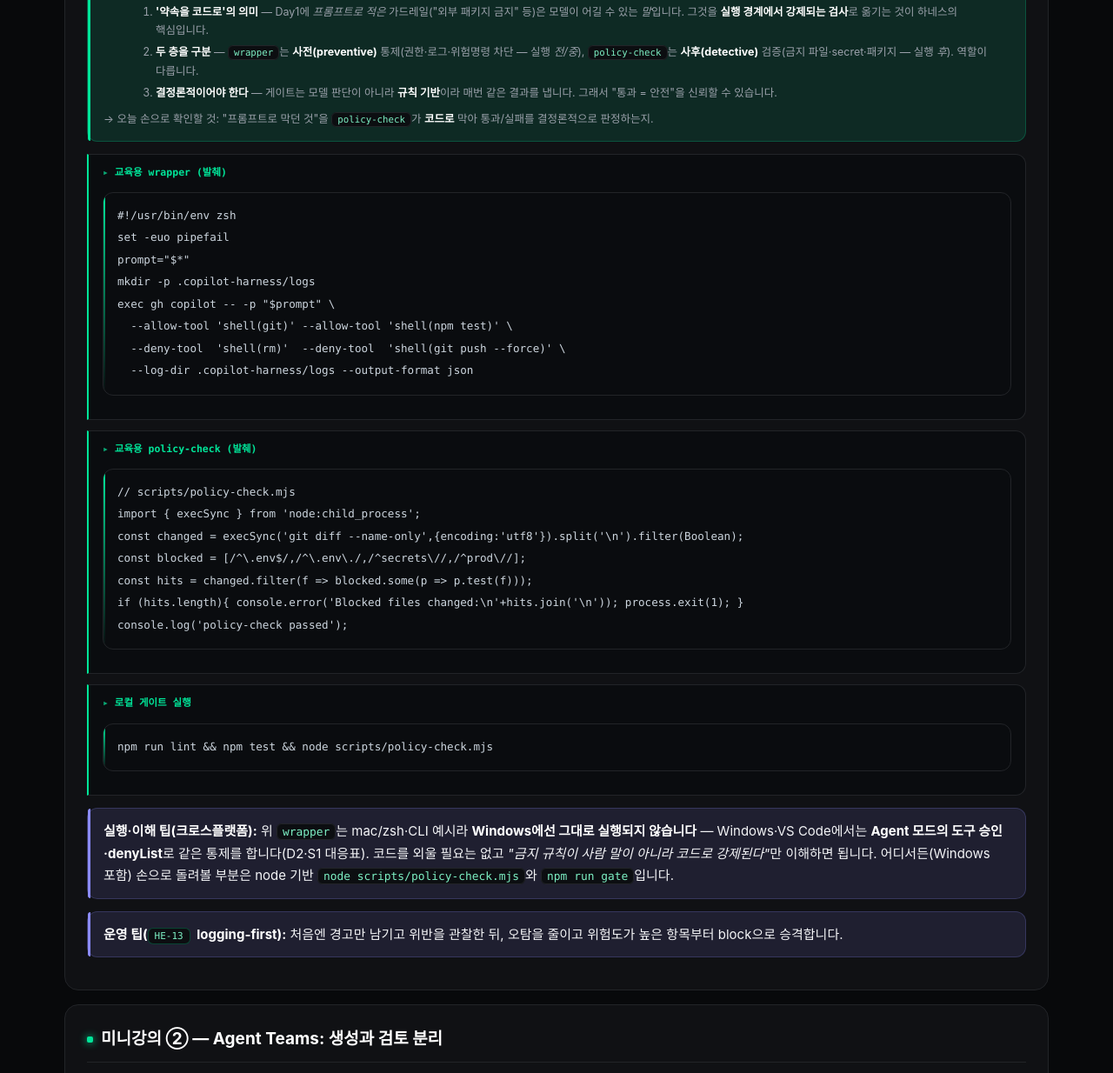
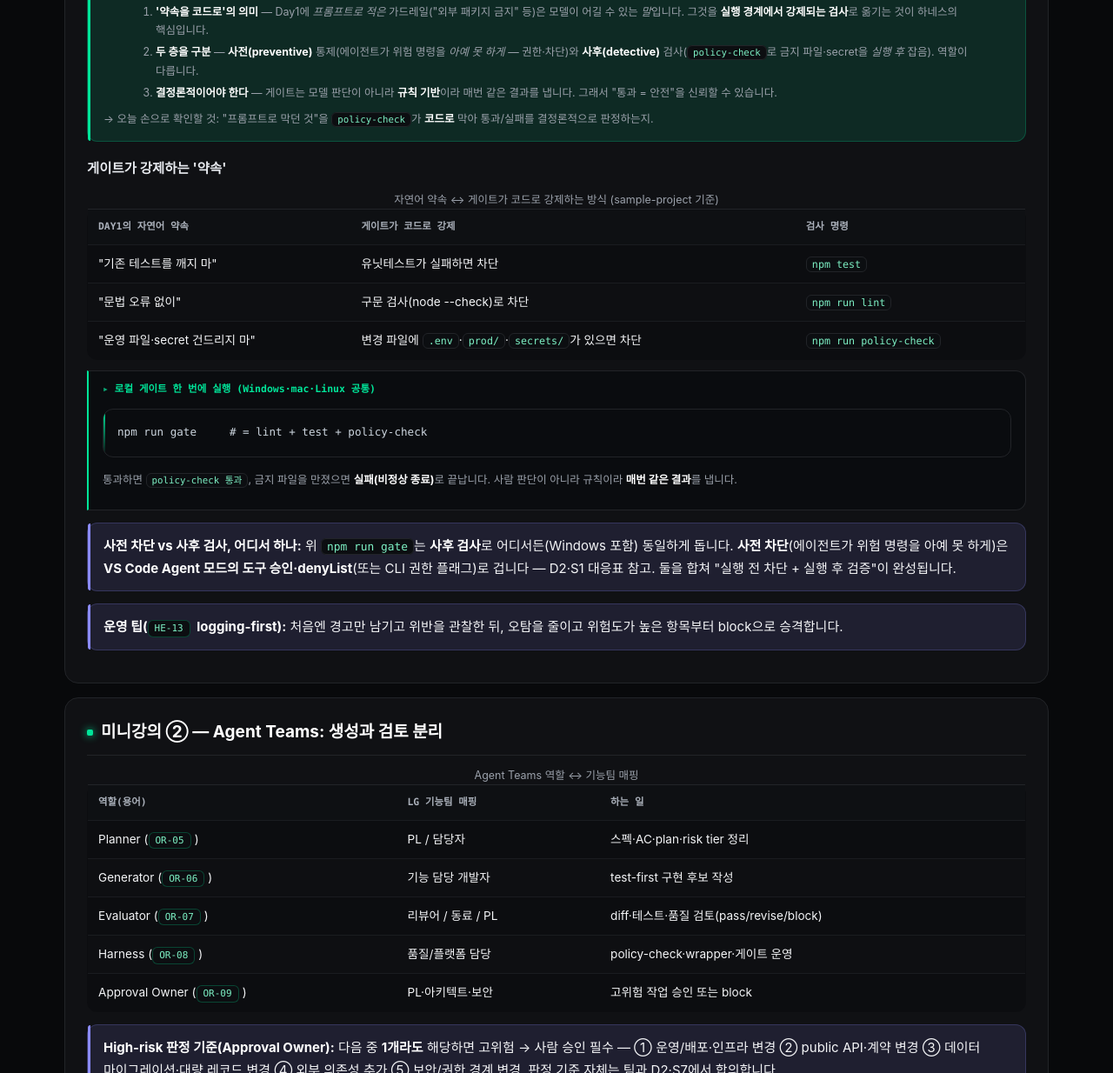
Before and after one commit to ijhan-biz/ghcp-sessions, a plain HTML site: page docs/d2-s2.html in a window 1280 px wide. Shown: the part 747-1981 px from the top of the page at 87% size. Drawn offline with Linux system fonts and the light colour scheme.

Commit message:
docs(course): d2-s2 미니강의① 예시 코드 제거·재구성(팁 아님)
Windows 미실행·난해한 zsh wrapper 발췌 + dense policy-check JS 발췌 삭제.
대체: '자연어 약속 ↔ 게이트가 코드로 강제 ↔ 검사 명령' 표 + 단일 크로스플랫폼 npm run gate
+ 사전차단(VS Code Agent 승인/denyList) vs 사후검사(gate) 설명. 코드 암기 불필요, 개념 중심.

```diff
--- a/docs/d2-s2.html
+++ b/docs/d2-s2.html
@@ -33,35 +33,29 @@
 
 <section class="section">
   <h2>미니강의 ① — 로컬 게이트: 약속을 코드로</h2>
-  <p>GitHub PR/Actions가 없는 환경에서 동일한 품질 게이트를 로컬에 둡니다(<span class="tag gl">HE-03</span>). <strong>wrapper</strong>는 권한·로그·출력 형식을 고정하고 위험 명령을 차단하며, <strong>policy-check</strong>는 금지 파일 변경·secret·외부 패키지 추가를 결정론적으로 감지합니다.</p>
+  <p>GitHub PR/Actions가 없는 환경에서 동일한 품질 게이트를 <strong>로컬</strong>에 둡니다(<span class="tag gl">HE-03</span>). Day1에 <em>프롬프트로 적은</em> 가드레일("외부 패키지 금지", "운영 파일 수정 금지" 등)은 모델이 어길 수 있는 <em>말</em>입니다. 이 세션은 그 약속을 <strong>실행되는 검사(게이트)</strong>로 바꿉니다.</p>
   <div class="callout ok"><strong>이 미니강의에서 정확히 배워야 하는 것</strong>
     <ol class="small">
       <li><strong>'약속을 코드로'의 의미</strong> — Day1에 <em>프롬프트로 적은</em> 가드레일("외부 패키지 금지" 등)은 모델이 어길 수 있는 <em>말</em>입니다. 그것을 <strong>실행 경계에서 강제되는 검사</strong>로 옮기는 것이 하네스의 핵심입니다.</li>
-      <li><strong>두 층을 구분</strong> — <code>wrapper</code>는 <strong>사전(preventive)</strong> 통제(권한·로그·위험명령 차단 — 실행 <em>전/중</em>), <code>policy-check</code>는 <strong>사후(detective)</strong> 검증(금지 파일·secret·패키지 — 실행 <em>후</em>). 역할이 다릅니다.</li>
+      <li><strong>두 층을 구분</strong> — <strong>사전(preventive)</strong> 통제(에이전트가 위험 명령을 <em>아예 못 하게</em> — 권한·차단)와 <strong>사후(detective)</strong> 검사(<code>policy-check</code>로 금지 파일·secret을 <em>실행 후</em> 잡음). 역할이 다릅니다.</li>
       <li><strong>결정론적이어야 한다</strong> — 게이트는 모델 판단이 아니라 <strong>규칙 기반</strong>이라 매번 같은 결과를 냅니다. 그래서 "통과 = 안전"을 신뢰할 수 있습니다.</li>
     </ol>
     <span class="small">→ 오늘 손으로 확인할 것: "프롬프트로 막던 것"을 <code>policy-check</code>가 <strong>코드로</strong> 막아 통과/실패를 결정론적으로 판정하는지.</span>
   </div>
-  <div class="step"><div class="label">교육용 wrapper (발췌)</div>
-<pre><code>#!/usr/bin/env zsh
-set -euo pipefail
-prompt="$*"
-mkdir -p .copilot-harness/logs
-exec gh copilot -- -p "$prompt" \
-  --allow-tool 'shell(git)' --allow-tool 'shell(npm test)' \
-  --deny-tool  'shell(rm)'  --deny-tool  'shell(git push --force)' \
-  --log-dir .copilot-harness/logs --output-format json</code></pre></div>
-  <div class="step"><div class="label">교육용 policy-check (발췌)</div>
-<pre><code>// scripts/policy-check.mjs
-import { execSync } from 'node:child_process';
-const changed = execSync('git diff --name-only',{encoding:'utf8'}).split('\n').filter(Boolean);
-const blocked = [/^\.env$/,/^\.env\./,/^secrets\//,/^prod\//];
-const hits = changed.filter(f => blocked.some(p => p.test(f)));
-if (hits.length){ console.error('Blocked files changed:\n'+hits.join('\n')); process.exit(1); }
-console.log('policy-check passed');</code></pre></div>
-  <div class="step"><div class="label">로컬 게이트 실행</div>
-<pre><code>npm run lint &amp;&amp; npm test &amp;&amp; node scripts/policy-check.mjs</code></pre></div>
-  <div class="callout note"><strong>실행·이해 팁(크로스플랫폼):</strong> 위 <code>wrapper</code>는 mac/zsh·CLI 예시라 <strong>Windows에선 그대로 실행되지 않습니다</strong> — Windows·VS Code에서는 <strong>Agent 모드의 도구 승인·denyList</strong>로 같은 통제를 합니다(D2·S1 대응표). 코드를 외울 필요는 없고 <em>"금지 규칙이 사람 말이 아니라 코드로 강제된다"</em>만 이해하면 됩니다. 어디서든(Windows 포함) 손으로 돌려볼 부분은 node 기반 <code>node scripts/policy-check.mjs</code>와 <code>npm run gate</code>입니다.</div>
+  <h3>게이트가 강제하는 '약속'</h3>
+  <table>
+    <caption class="small">자연어 약속 ↔ 게이트가 코드로 강제하는 방식 (sample-project 기준)</caption>
+    <thead><tr><th>Day1의 자연어 약속</th><th>게이트가 코드로 강제</th><th>검사 명령</th></tr></thead>
+    <tbody>
+      <tr><td>"기존 테스트를 깨지 마"</td><td>유닛테스트가 실패하면 차단</td><td><code>npm test</code></td></tr>
+      <tr><td>"문법 오류 없이"</td><td>구문 검사(node --check)로 차단</td><td><code>npm run lint</code></td></tr>
+      <tr><td>"운영 파일·secret 건드리지 마"</td><td>변경 파일에 <code>.env</code>·<code>prod/</code>·<code>secrets/</code>가 있으면 차단</td><td><code>npm run policy-check</code></td></tr>
+    </tbody>
+  </table>
+  <div class="step"><div class="label">로컬 게이트 한 번에 실행 (Windows·mac·Linux 공통)</div>
+<pre><code>npm run gate     # = lint + test + policy-check</code></pre>
+  <p class="small">통과하면 <code>policy-check 통과</code>, 금지 파일을 만졌으면 <strong>실패(비정상 종료)</strong>로 끝납니다. 사람 판단이 아니라 규칙이라 <strong>매번 같은 결과</strong>를 냅니다.</p></div>
+  <div class="callout note"><strong>사전 차단 vs 사후 검사, 어디서 하나:</strong> 위 <code>npm run gate</code>는 <strong>사후 검사</strong>로 어디서든(Windows 포함) 동일하게 돕니다. <strong>사전 차단</strong>(에이전트가 위험 명령을 아예 못 하게)은 <strong>VS Code Agent 모드의 도구 승인·denyList</strong>(또는 CLI 권한 플래그)로 겁니다 — D2·S1 대응표 참고. 둘을 합쳐 "실행 전 차단 + 실행 후 검증"이 완성됩니다.</div>
   <div class="callout note"><strong>운영 팁(<span class="tag gl">HE-13</span> logging-first):</strong> 처음엔 경고만 남기고 위반을 관찰한 뒤, 오탐을 줄이고 위험도가 높은 항목부터 block으로 승격합니다.</div>
 </section>
 
```
